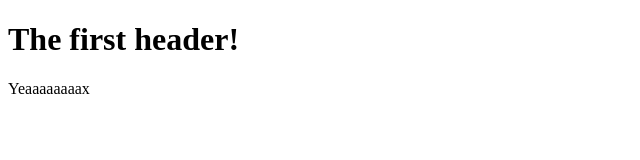
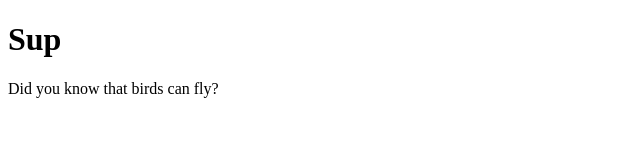
Before and after one commit to Mrk1886/Mrk1886.github.io, a plain HTML site: page index.html in a window 1280 px wide. Shown: the whole page, without its empty margins (0-640 px from the left). Drawn offline with Linux system fonts and the light colour scheme.

Commit message:
Update index.html

```diff
--- a/index.html
+++ b/index.html
@@ -6,8 +6,8 @@
     </head>
 
     <body>
-        <h1>The first header!</h1>
-        <p>Yeaaaaaaaax</p>
+        <h1>Sup</h1>
+        <p>Did you know that birds can fly?</p>
     </body>
 
     </html>
```
